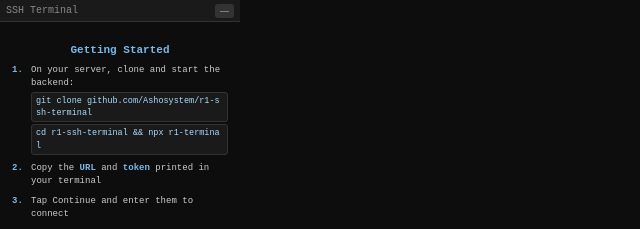
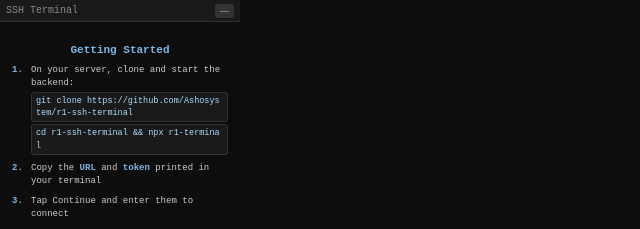
Before and after one commit to Ashosystem/r1-ssh-terminal, a website: page index.html in a window 1280 px wide. Shown: the top 229 px of the page, 0-640 px from the left. Drawn offline with nearby package versions, Linux system fonts and the light colour scheme.

Commit message:
Fix git clone URL — add https:// prefix
Co-Authored-By: Claude Sonnet 4.6 <noreply@anthropic.com>

```diff
--- a/index.html
+++ b/index.html
@@ -162,7 +162,7 @@ html, body {
   <div class="ob-step">
     <span class="ob-num">1.</span>
     <span class="ob-text">On your server, clone and start the backend:
-      <span class="ob-code">git clone github.com/Ashosystem/r1-ssh-terminal</span>
+      <span class="ob-code">git clone https://github.com/Ashosystem/r1-ssh-terminal</span>
       <span class="ob-code">cd r1-ssh-terminal && npx r1-terminal</span>
     </span>
   </div>
```
